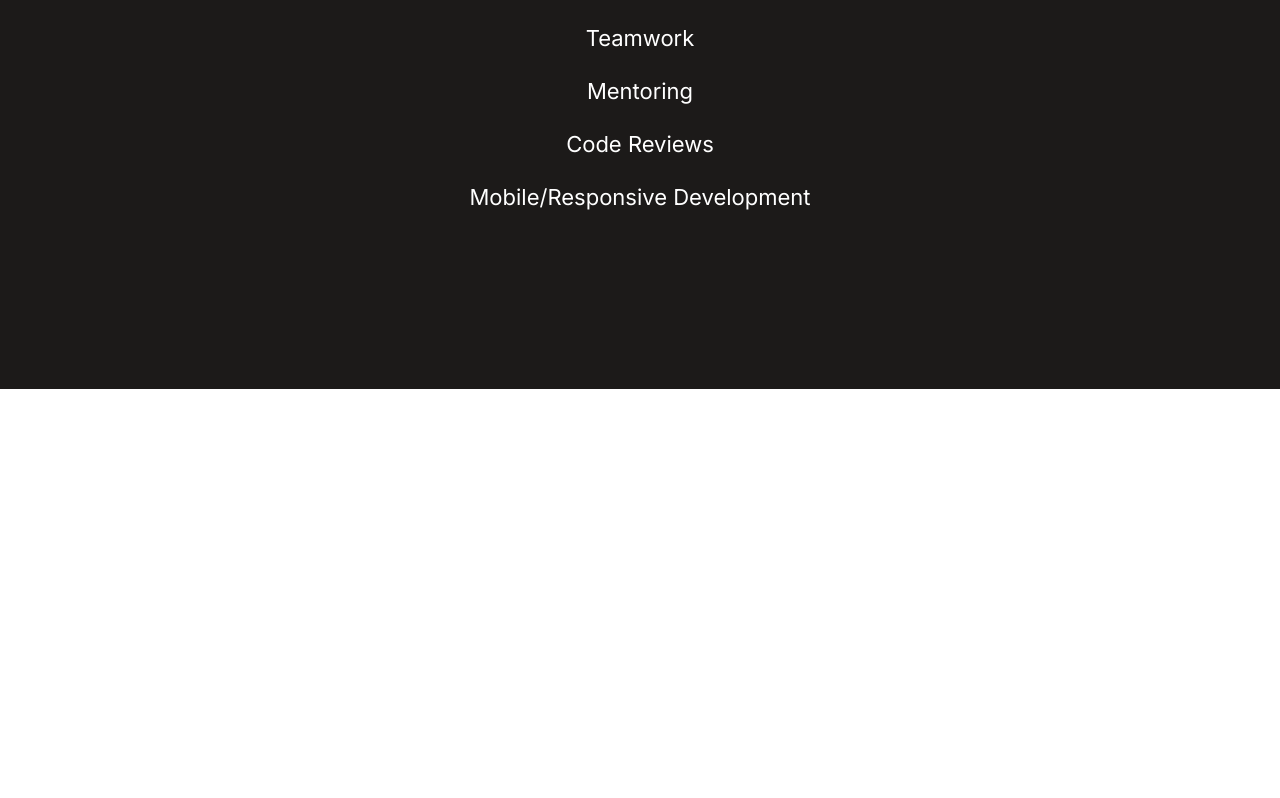
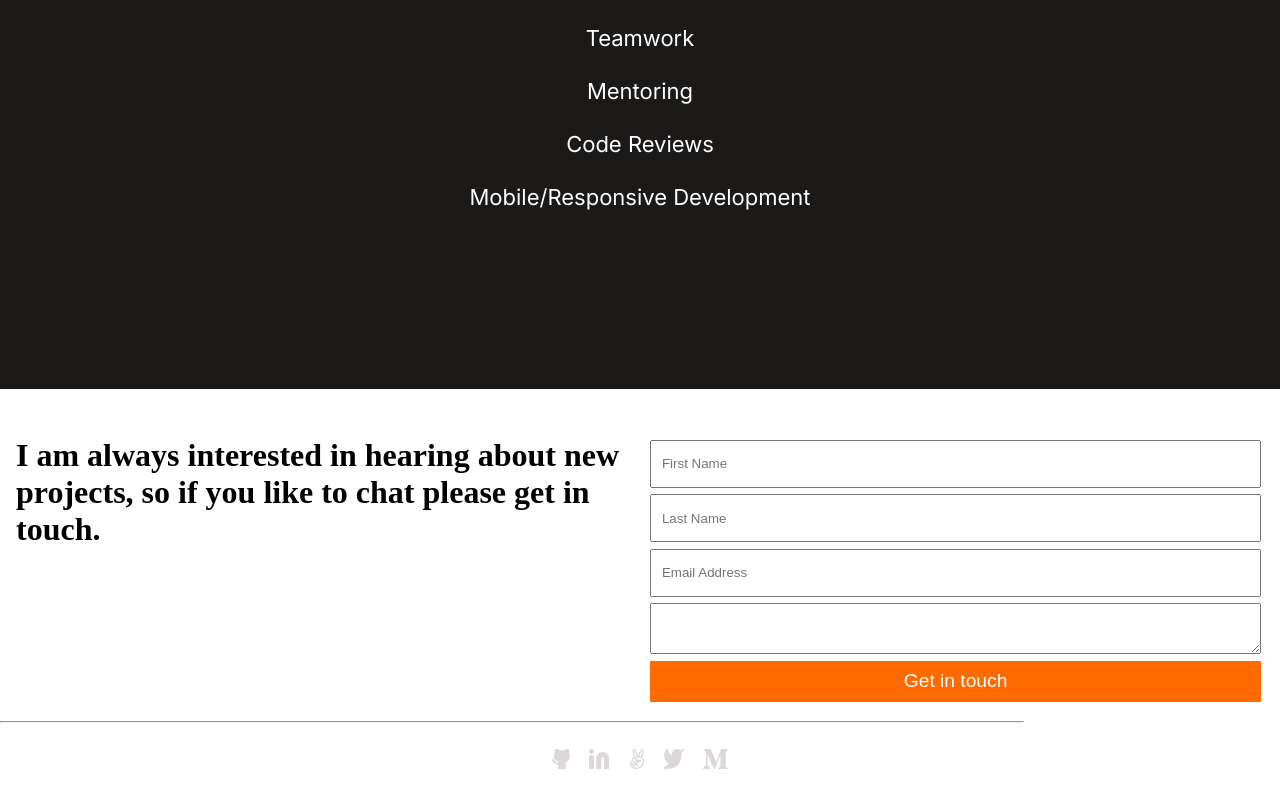
Before and after one commit to oxenprogrammer/curriculum-cr-training-contact-form, a plain HTML site: page index.html in a window 1280 px wide. Shown: the part 6318-7116 px from the top of the page. Before the commit the page ends 6707 px from the top, so only its background shows below. Drawn offline with Linux system fonts and the light colour scheme.

Commit message:
Add footer form

```diff
--- a/css/main.css
+++ b/css/main.css
@@ -325,3 +325,54 @@ li {
 .skills {
   list-style: inside url("../media/svg/circle.svg");
 }
+
+.section-footer {
+  display: flex;
+  flex-direction: column;
+  margin: 0 auto;
+  padding-top: 2rem;
+}
+
+.section-footer_top {
+  display: inherit;
+  padding: 1rem;
+}
+
+.footer-text {
+  font-size: 2rem;
+  font-weight: bold;
+  color: #000000;
+}
+
+.footer-form {
+  display: inherit;
+  flex-direction: column;
+  width: 100%;
+}
+
+.footer-form input {
+  height: 3rem;
+}
+
+.btn {
+  background-color: #ff6b00;
+  border-style: none;
+  border-radius: 1px;
+  color: #ffffff;
+  font-size: 1.2rem;
+}
+
+.firstname, .lastname, .email, .comment, .btn {
+  margin: 0.2rem;
+  padding: 0.6rem;
+}
+
+.section-footer_bottom {
+  display: inherit;
+  justify-content: center;
+  padding: 1rem;
+}
+
+.section-footer_bottom a {
+  padding: 0.6rem;
+}
--- a/index.html
+++ b/index.html
@@ -4,6 +4,7 @@
     <meta charset="UTF-8" />
     <meta http-equiv="X-UA-Compatible" content="IE=edge" />
     <meta name="viewport" content="width=device-width, initial-scale=1.0" />
+    <link rel="stylesheet" href="https://cdnjs.cloudflare.com/ajax/libs/font-awesome/4.7.0/css/font-awesome.min.css">
     <link rel="stylesheet" href="./css/main.css" />
     <title>Aziz Mejri - Portfolio</title>
   </head>
@@ -289,6 +290,84 @@
           </ul>
         </div>
       </div>
+      <section class="section-footer">
+        <article class="section-footer_top">
+          <div class="footer-text">
+            I am always interested in hearing about new projects,
+            so if you like to chat please get in touch.
+          </div>
+          <form class="footer-form">
+            <input type="text" class="firstname" placeholder="First Name">
+            <input type="text" class="lastname" placeholder="Last Name">
+            <input type="email" class="email" placeholder="Email Address">
+            <textarea class="comment"></textarea>
+            <button class="btn btn-primary">Get in touch</button>
+          </form>
+        </article>
+        <hr>
+        <footer class="section-footer_bottom">
+          <a
+            class="social-link"
+            href="https://github.com/SpaYco"
+            target="_blank"
+            rel="noreferrer noopener"
+          >
+            <img
+              class="social-icon"
+              src="./media/svg/github.svg"
+              alt="GitHub Icon"
+            />
+          </a>
+          <a
+            class="social-link"
+            href="https://www.linkedin.com/in/spayco"
+            target="_blank"
+            rel="noreferrer noopener"
+          >
+            <img
+              class="social-icon"
+              src="./media/svg/linkedin.svg"
+              alt="LinkedIn Icon"
+            />
+          </a>
+          <a
+            class="social-link"
+            href="https://angel.co/spayco"
+            target="_blank"
+            rel="noreferrer noopener"
+          >
+            <img
+              class="social-icon"
+              src="./media/svg/angel.svg"
+              alt="AngelList Icon"
+            />
+          </a>
+          <a
+            class="social-link"
+            href="https://twitter.com/iSpaYco"
+            target="_blank"
+            rel="noreferrer noopener"
+          >
+            <img
+              class="social-icon"
+              src="./media/svg/twitter.svg"
+              alt="Twitter Icon"
+            />
+          </a>
+          <a
+            class="social-link"
+            href="https://spayco.medium.com/"
+            target="_blank"
+            rel="noreferrer noopener"
+          >
+            <img
+              class="social-icon"
+              src="./media/svg/medium.svg"
+              alt="Medium Icon"
+            />
+          </a>
+        </footer>
+      </section>
     </main>
 
     <script
```
